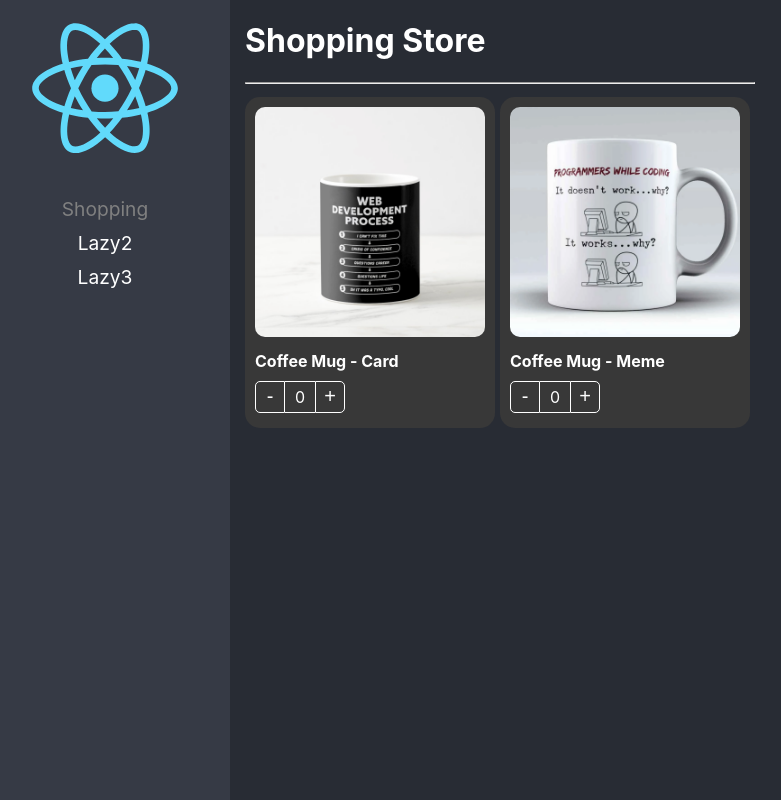
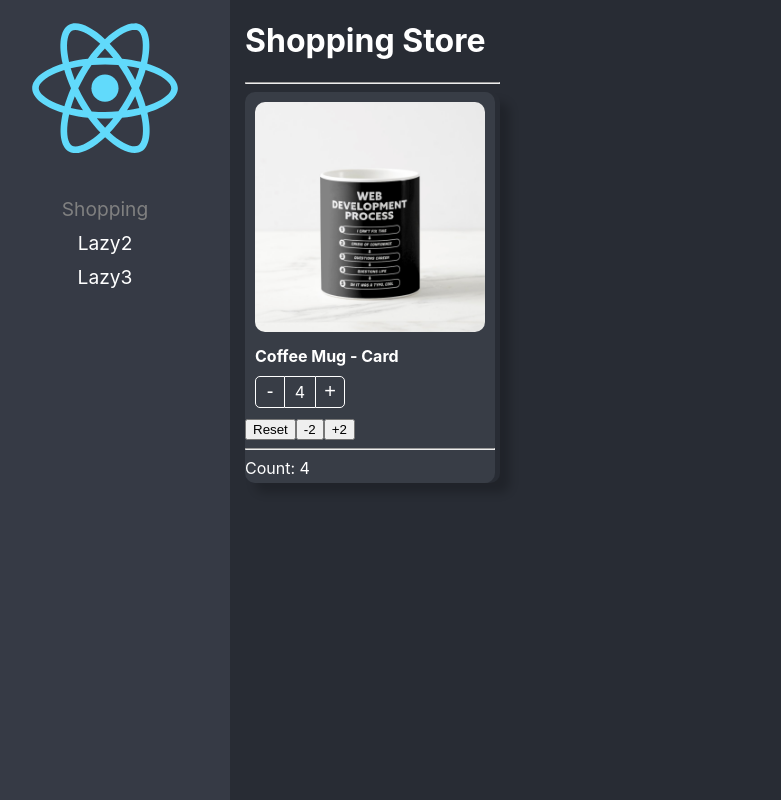
Before and after one commit to Tozarf/React-Ts, a React (Create React App) app: page / in a window 1280 px wide. Shown: the whole page, without its empty margins (20-801 px from the left). Built offline with nearby package versions, Linux system fonts and the light colour scheme.

Commit message:
Component state initializer pattern

```diff
--- a/src/02-component-paterns/components/ProductButtons.tsx
+++ b/src/02-component-paterns/components/ProductButtons.tsx
@@ -2,6 +2,7 @@ import React, { useContext } from "react";
 
 import { ProductContext } from "./ProductCard";
 import styles from "../styles/styles.module.css";
+import { useCallback } from "react";
 
 export interface Props {
     className?: string;
@@ -9,21 +10,20 @@ export interface Props {
 }
 
 export const ProductButtons = ({ className, style }: Props) => {
-    const { increaseBy, counter } = useContext(ProductContext);
+    const { increaseBy, counter, maxCount } = useContext(ProductContext);
+
+    const isMaxReached = useCallback(() => !!maxCount && counter === maxCount, [counter, maxCount]);
 
     return (
-        <div
-            className={`${styles.buttonsContainer} ${className}`}
-            style={style}
-        >
-            <button
-                className={styles.buttonMinus}
-                onClick={() => increaseBy(-1)}
-            >
+        <div className={`${styles.buttonsContainer} ${className}`} style={style}>
+            <button className={styles.buttonMinus} onClick={() => increaseBy(-1)}>
                 -
             </button>
             <div className={styles.countLabel}>{counter}</div>
-            <button className={styles.buttonAdd} onClick={() => increaseBy(+1)}>
+            <button
+                className={`${styles.buttonAdd} ${isMaxReached() && styles.disabled} `}
+                onClick={() => increaseBy(+1)}
+            >
                 +
             </button>
         </div>
--- a/src/02-component-paterns/components/ProductCard.tsx
+++ b/src/02-component-paterns/components/ProductCard.tsx
@@ -3,18 +3,22 @@ import styles from "../styles/styles.module.css";
 import { useProduct } from "../hooks/useProduct";
 import { createContext, ReactElement } from "react";
 import {
+    InitialValues,
     onChangeArgs,
     Product,
+    ProductCardHandlers,
     ProductContextProps,
 } from "../interfaces/interfaces";
 
 export interface Props {
     product: Product;
-    children?: ReactElement | ReactElement[];
+    // children?: ReactElement | ReactElement[];
+    children: (args: ProductCardHandlers) => JSX.Element;
     className?: string;
     style?: React.CSSProperties;
     onChange?: (args: onChangeArgs) => void;
     value?: number;
+    initialValues?: InitialValues;
 }
 
 export const ProductContext = createContext({} as ProductContextProps);
@@ -27,13 +31,26 @@ export const ProductCard = ({
     style,
     onChange,
     value,
+    initialValues,
 }: Props) => {
-    const { counter, increaseBy } = useProduct({ onChange, product, value });
+    const { counter, increaseBy, maxCount, isMaxCountReached, reset } = useProduct({
+        onChange,
+        product,
+        value,
+        initialValues,
+    });
 
     return (
-        <Provider value={{ counter, increaseBy, product }}>
+        <Provider value={{ counter, increaseBy, product, maxCount }}>
             <div className={`${styles.productCard} ${className}`} style={style}>
-                {children}
+                {children({
+                    count: counter,
+                    isMaxCountReached,
+                    maxCount: initialValues?.maxCount,
+                    product,
+                    increaseBy,
+                    reset,
+                })}
 
                 {/* <ProductImage img={product.img} />
             <ProductTitle title={product.title} />
--- a/src/02-component-paterns/hooks/useProduct.ts
+++ b/src/02-component-paterns/hooks/useProduct.ts
@@ -1,27 +1,45 @@
-import { useEffect, useState } from "react";
-import { onChangeArgs, Product } from "../interfaces/interfaces";
+import { useEffect, useRef, useState } from "react";
+import { InitialValues, onChangeArgs, Product } from "../interfaces/interfaces";
 
 interface useProductArgs {
     product: Product;
     onChange?: (args: onChangeArgs) => void;
     value?: number;
+    initialValues?: InitialValues;
 }
 
-export const useProduct = ({ onChange, product, value = 0 }: useProductArgs) => {
-    const [counter, setCounter] = useState(value);
+export const useProduct = ({ onChange, product, value = 0, initialValues }: useProductArgs) => {
+    const [counter, setCounter] = useState(initialValues?.count || value);
+
+    const isMounted = useRef(false);
 
     const increaseBy = (value: number) => {
-        const newValue = Math.max(counter + value, 0);
+        let newValue = Math.max(counter + value, 0);
+        onChange && onChange({ count: newValue, product });
+        if (initialValues?.maxCount) {
+            newValue = Math.min(newValue, initialValues.maxCount);
+        }
         setCounter(newValue);
-        onChange && onChange({ count: newValue, product });
+    };
+    const reset = () => {
+        setCounter(initialValues?.count || value);
     };
 
     useEffect(() => {
+        if (!isMounted.current) return;
         setCounter(value);
     }, [value]);
 
+    useEffect(() => {
+        isMounted.current = true;
+    }, []);
+
     return {
         counter,
+        isMaxCountReached: !!initialValues?.maxCount && initialValues.maxCount === counter,
+        maxCount: initialValues?.maxCount,
+
         increaseBy,
+        reset,
     };
 };
--- a/src/02-component-paterns/pages/ShoppingPage.tsx
+++ b/src/02-component-paterns/pages/ShoppingPage.tsx
@@ -1,63 +1,41 @@
 import { ProductCard, ProductImage, ProductTitle, ProductButtons } from "../components";
+
 import { products } from "../data/products";
-import { useShoppingCart } from "../hooks/useShoppingCart";
-
 import "../styles/custom-styles.css";
 
+const product = products[0];
+
 export const ShoppingPage = () => {
-    const { onProductCountChange, shoppingCart } = useShoppingCart();
-
     return (
         <div>
             <h1>Shopping Store</h1>
             <hr />
-            <div
-                style={{
-                    display: "flex",
-                    flexDirection: "row",
-                    flexWrap: "wrap",
-                }}
-            >
-                {products.map((product) => (
+            <div style={{ boxShadow: "10px 10px 10px rgba(0,0,0,0.2)", borderRadius: "10px" }}>
                 <ProductCard
                     product={product}
                     className="bg-dark text-white"
                     key={product.id}
-                        onChange={onProductCountChange}
-                        value={shoppingCart[product.id]?.count || 0}
+                    initialValues={{
+                        count: 4,
+                        maxCount: 10,
+                    }}
                 >
+                    {({ reset, increaseBy, isMaxCountReached, count }) => (
+                        <>
                             <ProductImage className="custom-image" />
                             <ProductTitle className="text-bold" />
                             <ProductButtons className="custom-buttons" />
+
+                            <button onClick={reset}>Reset</button>
+                            <button onClick={() => increaseBy(-2)}>-2</button>
+                            {!isMaxCountReached && (
+                                <button onClick={() => increaseBy(2)}>+2</button>
+                            )}
+                            <hr />
+                            <span>Count: {count}</span>
+                        </>
+                    )}
                 </ProductCard>
-                ))}
-            </div>
-            <div className="shopping-cart">
-                {Object.entries(shoppingCart).map(([key, productInCart]) => (
-                    <ProductCard
-                        key={key}
-                        product={productInCart}
-                        className="bg-dark text-white"
-                        style={{ width: "100px" }}
-                        onChange={onProductCountChange}
-                        value={productInCart.count}
-                    >
-                        <ProductImage
-                            className="custom-image"
-                            style={{
-                                boxShadow: "10px 10px 10px rgba(0,0,0,0)",
-                            }}
-                        />
-                        <ProductTitle className="text-bold" />
-                        <ProductButtons
-                            className="custom-buttons"
-                            style={{
-                                display: "flex",
-                                justifyContent: "center",
-                            }}
-                        />
-                    </ProductCard>
-                ))}
             </div>
         </div>
     );
--- a/src/02-component-paterns/styles/custom-styles.css
+++ b/src/02-component-paterns/styles/custom-styles.css
@@ -1,5 +1,6 @@
 .bg-dark {
-    background-color: rgb(56, 56, 56);
+    border-radius: 10px;
+    background-color: #383d46;
 }
 
 .text-white {
--- a/src/02-component-paterns/styles/styles.module.css
+++ b/src/02-component-paterns/styles/styles.module.css
@@ -1,8 +1,6 @@
-
-
 .productCard {
     background-color: white;
-    border-radius: 15px;
+    border-radius: 20px;
     color: black;
     padding-bottom: 5px;
     width: 250px;
@@ -60,3 +58,9 @@
 .buttonAdd:hover {
     background-color: rgba(0, 0, 0, 0.1);
 }
+
+.disabled {
+    border-color: grey !important;
+    border-left: 1px solid white !important;
+    color: grey !important;
+}
```
Also changed, not shown: src/02-component-paterns/interfaces/interfaces.ts (+16 -1 lines). Lines whose indentation alone changed are shown as unchanged.
